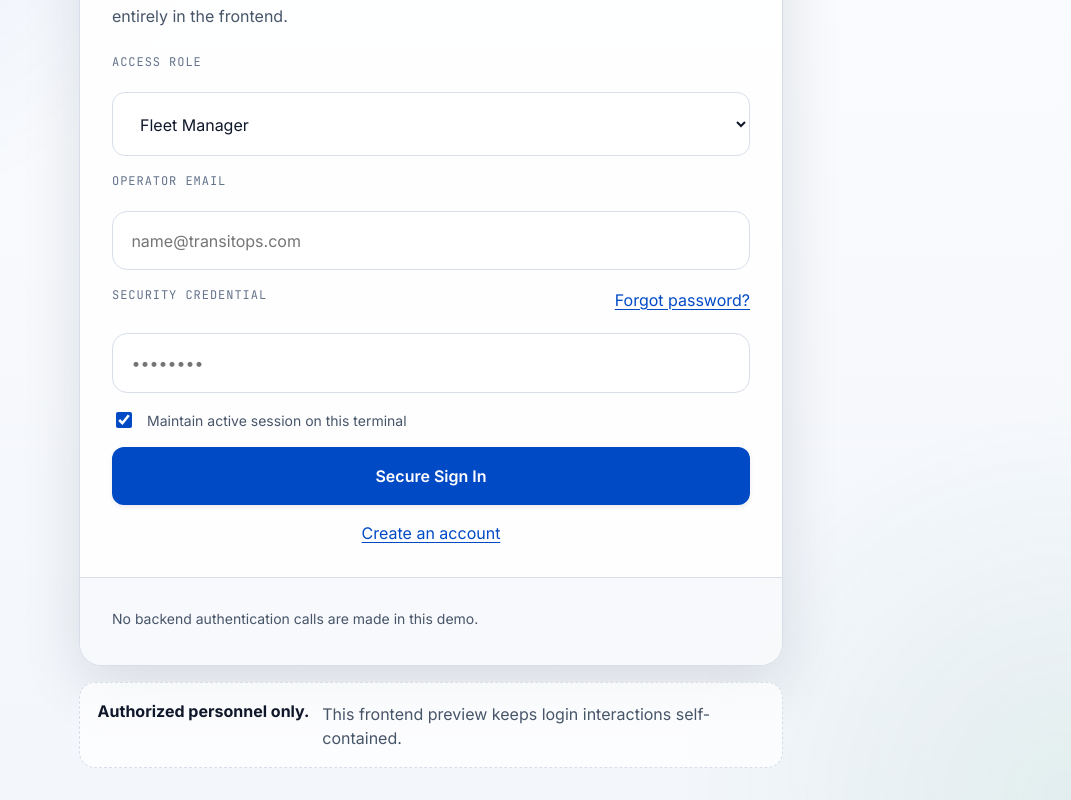
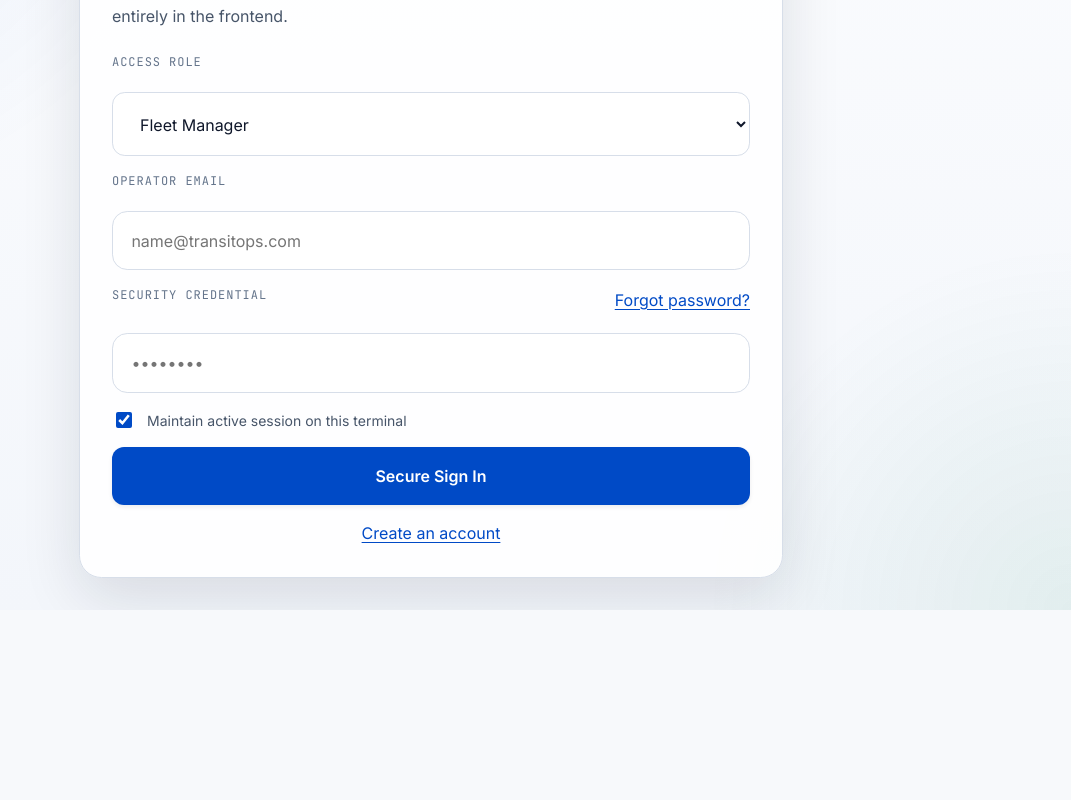
Before and after one commit to aniTech-addict/Odoo_Hackathon-Deki_DUO, a React (Vite) app: page / in a window 1280 px wide. Shown: the part 219-1019 px from the top of the page, without its empty margins (209-1280 px from the left). After the commit the page ends 829 px from the top, so only its background shows below. Built offline with nearby package versions, Linux system fonts and the light colour scheme.

Commit message:
refactor(auth): clean up LoginPage layout and remove unnecessary elements

```diff
--- a/src/pages/AuthPages.tsx
+++ b/src/pages/AuthPages.tsx
@@ -115,15 +115,6 @@ export function LoginPage({ onSignIn, onOpenRecovery, onOpenSignUp }: LoginPageP
 							Create an account
 						</button>
 					</form>
-
-					<div className="auth-card__footer">
-						<p>No backend authentication calls are made in this demo.</p>
-					</div>
-				</div>
-
-				<div className="auth-note">
-					<strong>Authorized personnel only.</strong>
-					<span>This frontend preview keeps login interactions self-contained.</span>
 				</div>
 			</section>
 		</main>
```
